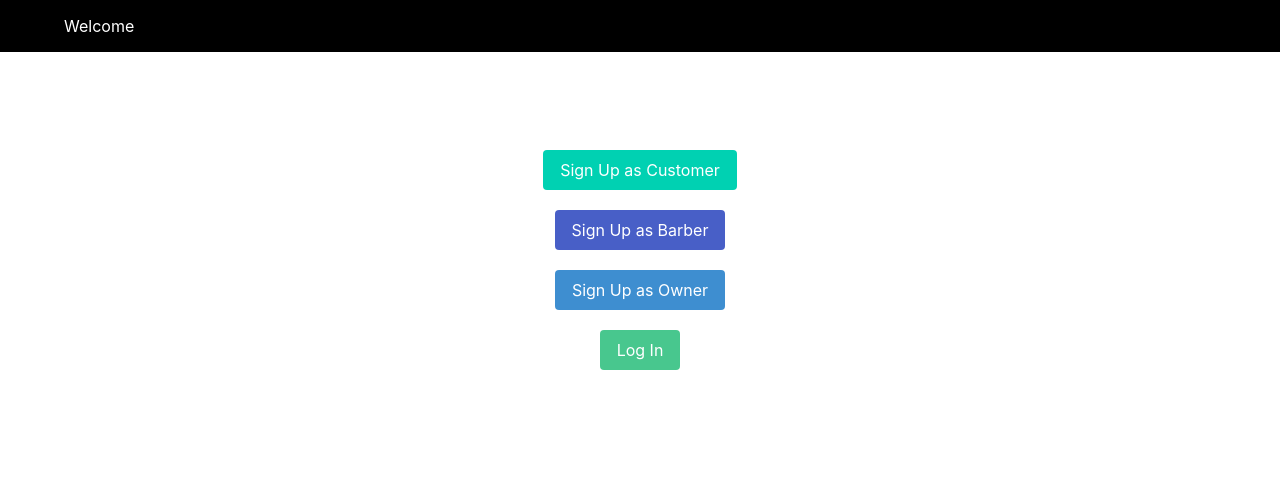
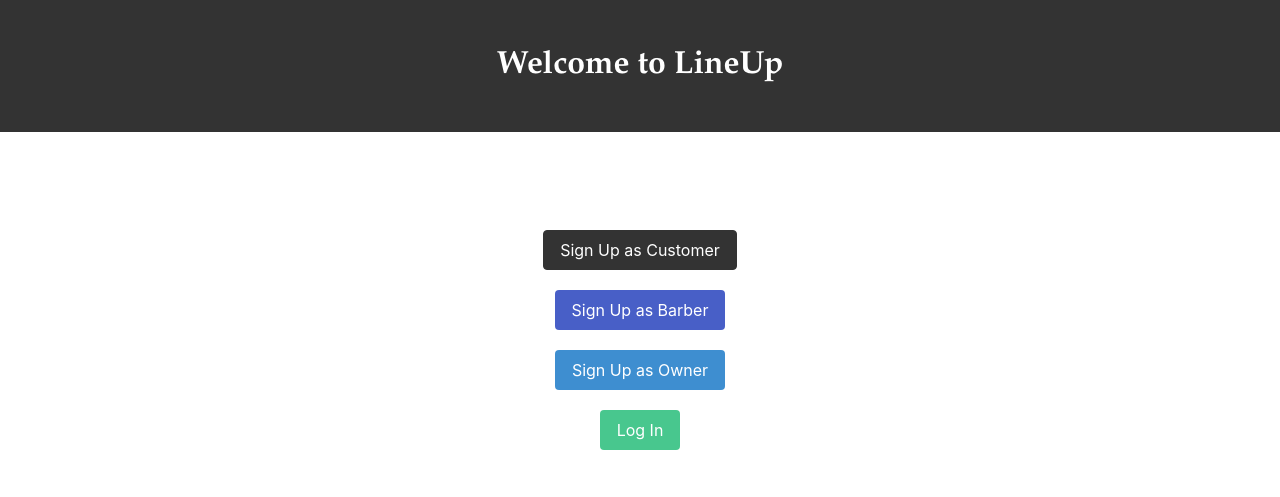
Before and after one commit to awisniew207/django-deploy, a Django app: template LineUp/Barber/templates/Barber/redirect.html in a window 1280 px wide. Shown: the top 497 px of the page. Run offline with Django 4.2, Linux system fonts and the light colour scheme; the template is opened without the code that fills it, so the values that code supplies are empty; parts of the project's set-up code (start-up, migrations or seed data) failed here and were passed over.

Commit message:
Refactoring page to match

```diff
--- a/LineUp/Barber/templates/Barber/redirect.html
+++ b/LineUp/Barber/templates/Barber/redirect.html
@@ -19,17 +19,38 @@
             gap: 20px;
             margin-top: 50px;
         }
+        body {
+            font-family: "Garamond", serif;
+            background-color: white; /* Set the background color to white */
+            color: #333; /* Set the text color to #333 */
+        }
+
+        .hero.is-danger, .has-background-primary {
+            background-color: #333; /* Change the background color to #333 */
+            color: white; /* Set text color to white for contrast */
+        }
+
+        .card {
+            box-shadow: 0 2px 4px rgba(0, 0, 0, 0.1); /* Add some shadow for better visibility */
+        }
+
+        .button.is-primary {
+            background-color: #333; /* Set button color */
+            border-color: #333;
+        }
+
+        .button.is-primary:hover {
+            background-color: #555; /* Darker shade for hover effect */
+        }
     </style>
+
 </head>
 <body>
-    <!-- Navigation Bar -->
-    <nav class="navbar">
-        <div class="container">
-            <div class="navbar-brand">
-                <span class="navbar-item">Welcome</span>
-            </div>
-        </div>
-    </nav>
+<section class="hero is-danger">
+    <div class="hero-body">
+        <h1 class="title"><center>Welcome to LineUp<center></h1>
+    </div>
+</section>
 
     <!-- Button Section -->
     <section class="section">
```
